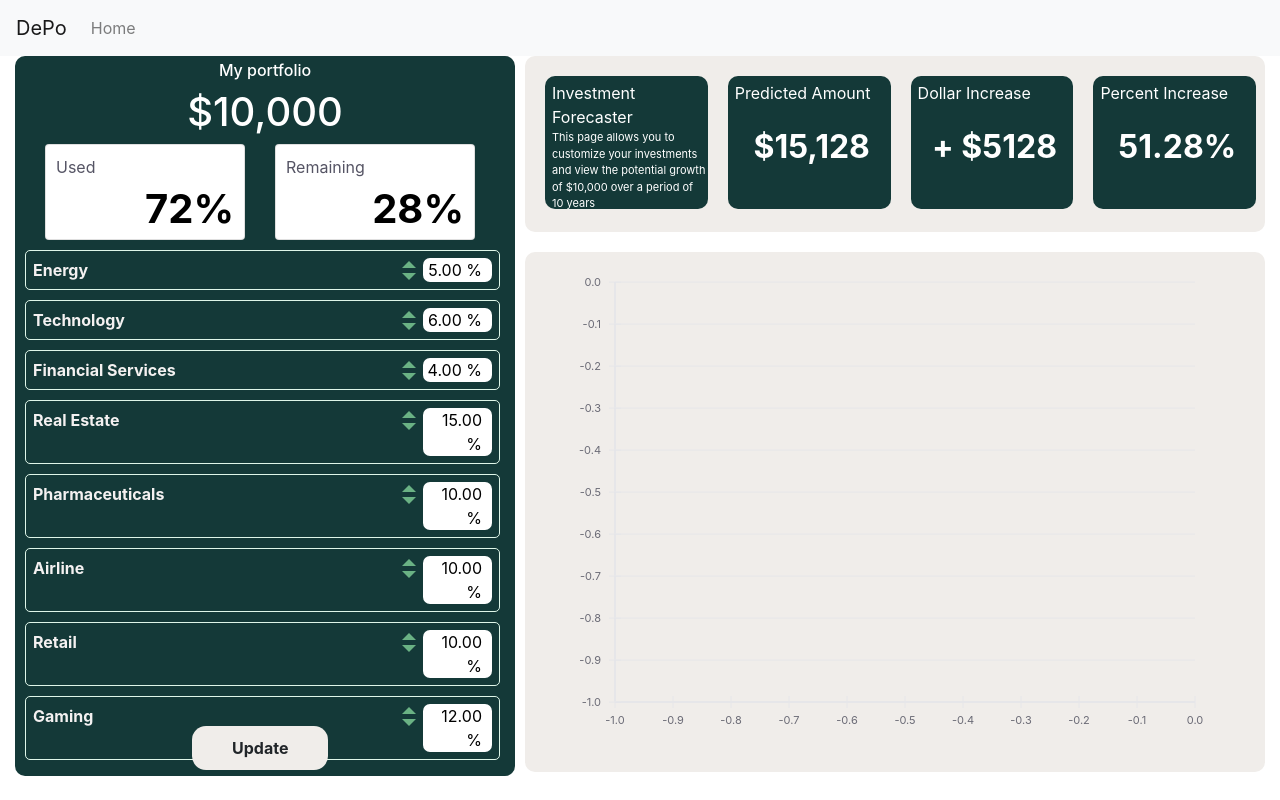
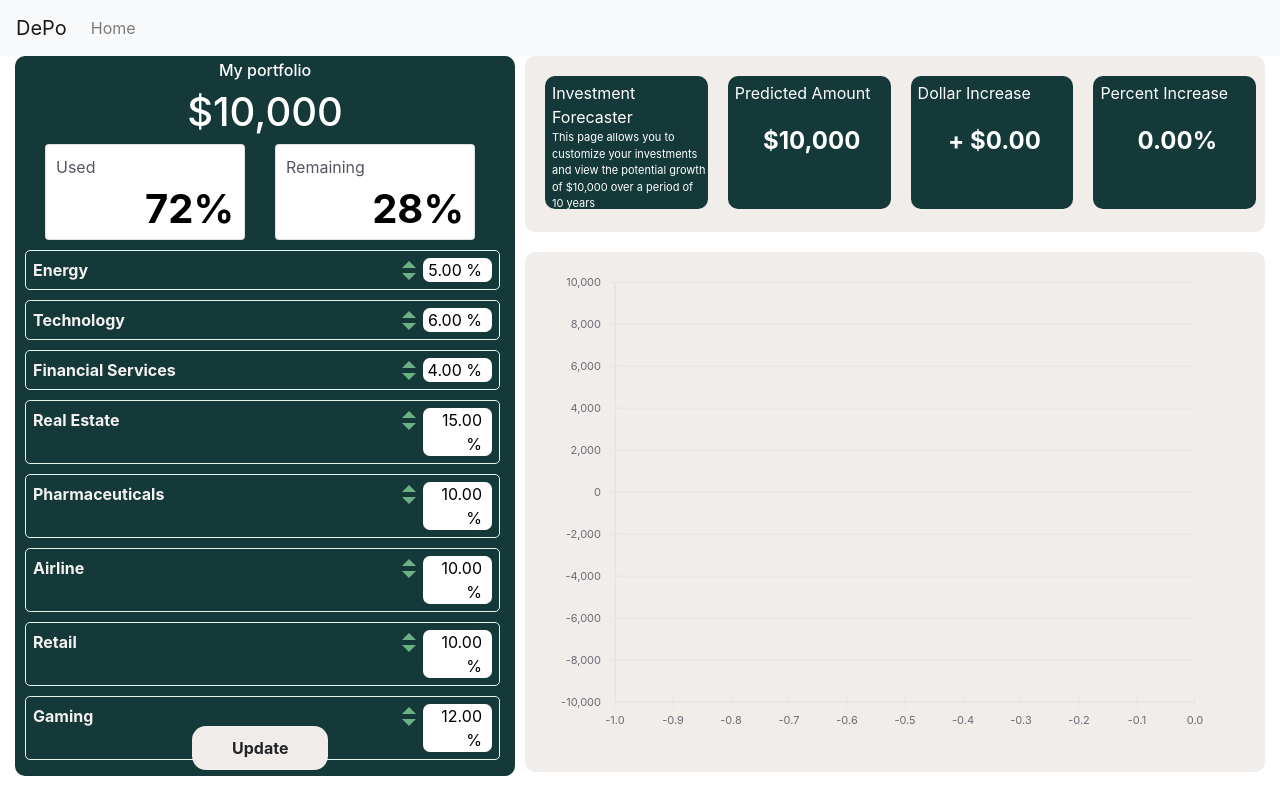
Before and after one commit to erikaaatan/eng-possibilities-ui, a React (Create React App) app: page / in a window 1280 px wide. Built offline with nearby package versions, Linux system fonts and the light colour scheme.

Commit message:
update increase stats dynamically

```diff
--- a/src/components/Widget.scss
+++ b/src/components/Widget.scss
@@ -13,7 +13,7 @@
 }
 .num {
     text-align: center;
-    font-size: 2em;
+    font-size: 1.5em;
     font-weight: bold;
     margin-top: 12%;
 }
--- a/src/pages/Forecaster/index.js
+++ b/src/pages/Forecaster/index.js
@@ -10,10 +10,10 @@ class ForecasterHome extends React.Component {
       super();
       this.state = {
         crosshairValues: [],
-        predictedAmount: 15128,
+        predictedAmount: 10000,
         DATA: [
           [
-            {x: 0, y:0}
+            {x: 0, y:10000}
           ],
         ]
       }
@@ -23,7 +23,7 @@ class ForecasterHome extends React.Component {
   }
 
   getDollarInc() {
-    return this.state.predictedAmount - 10000;
+    return (this.state.predictedAmount - 10000).toFixed(2);
   }
 
   getPercentInc() {
@@ -40,7 +40,8 @@ class ForecasterHome extends React.Component {
     this.setState({
       DATA: [
         newData
-      ]
+      ],
+      predictedAmount: newData[newData.length-1].y
     })
   }
 
```
Also changed, not shown: src/components/Portfolio.js (+0 -8 lines), 1 other file (tests, documents, lock files or other folders).
